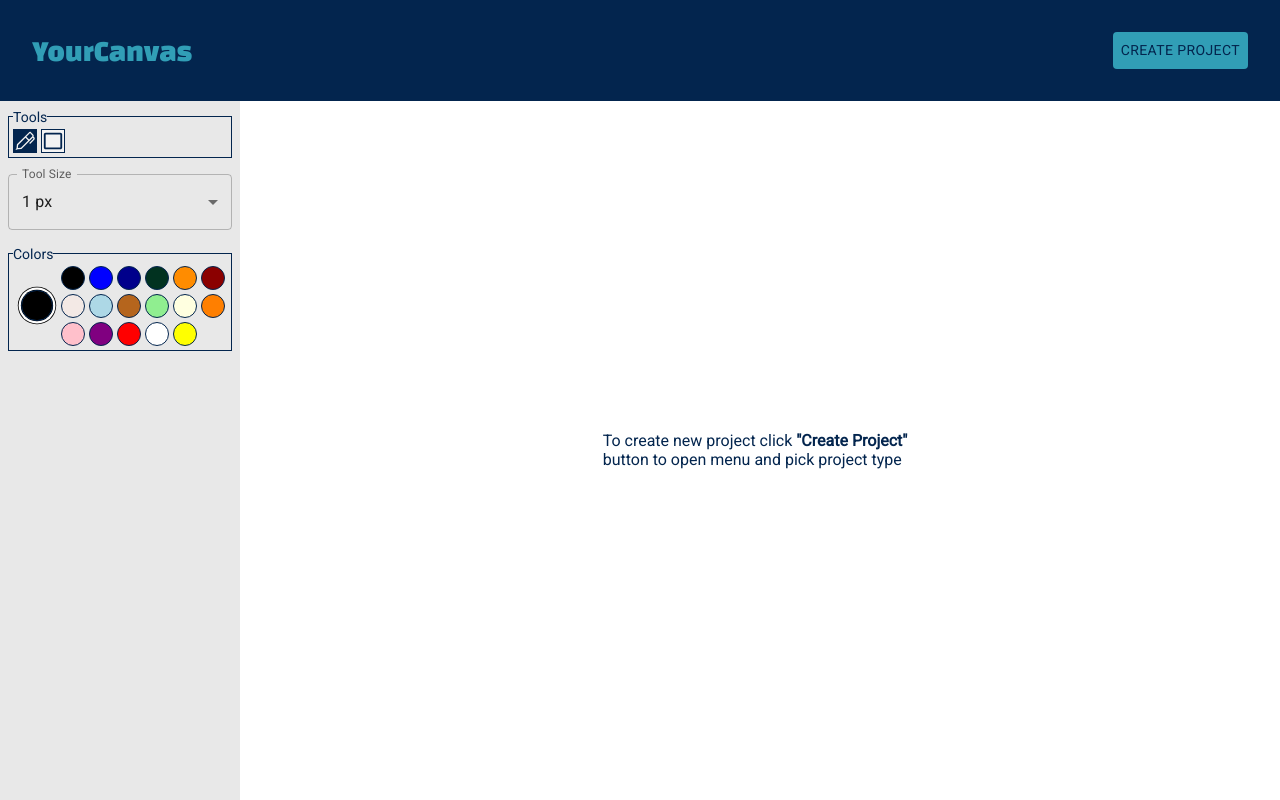
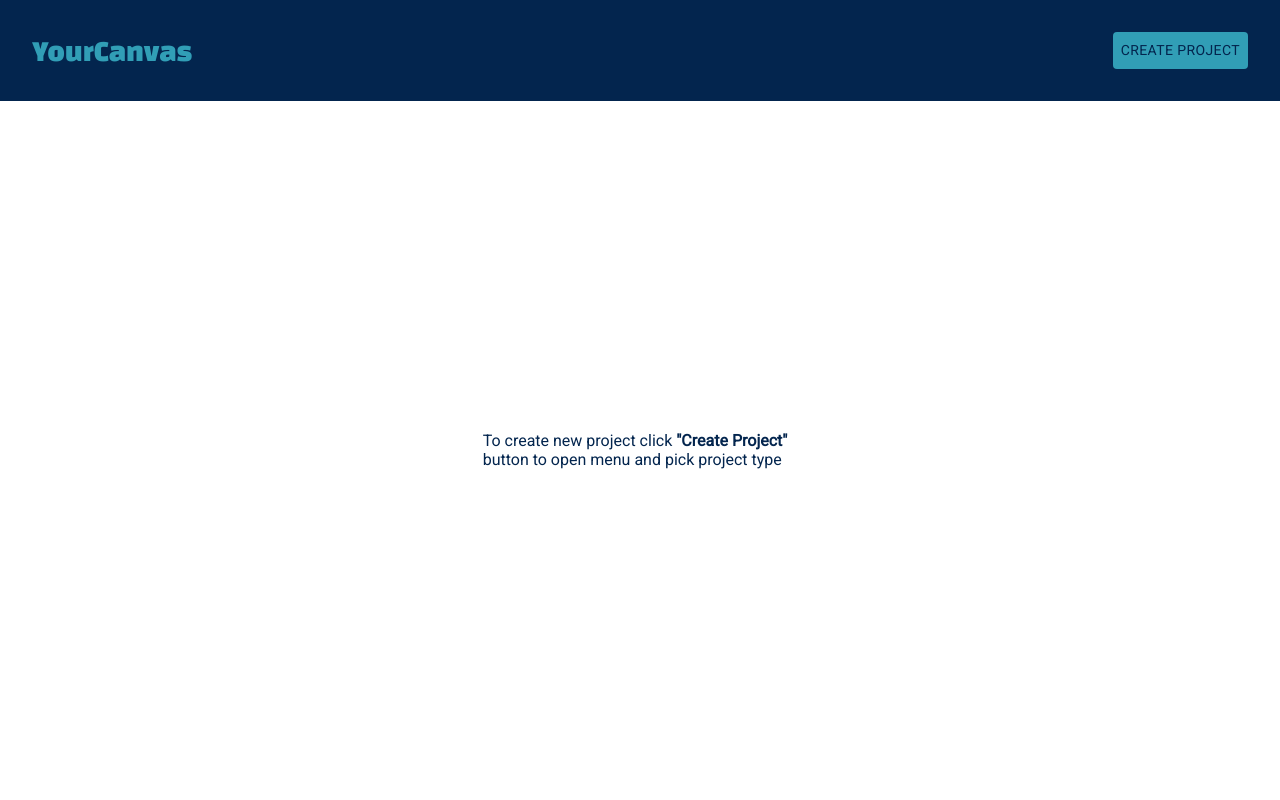
Before and after one commit to pawel975/YourCanvas, a React (Vite) app: page / in a window 1280 px wide. Built offline with nearby package versions, Linux system fonts and the light colour scheme.

Commit message:
tool bar shows on project init

```diff
--- a/src/App.tsx
+++ b/src/App.tsx
@@ -3,13 +3,16 @@ import Main from './pages/Main/Main';
 import NavBar from './layouts/NavBar/NavBar';
 import ToolBar from './layouts/ToolBar/ToolBar';
 import React from 'react';
+import { useAppSelector } from './redux/hooks';
 
 const App: React.FC = () => {
+  const projectType = useAppSelector((state) => state.createNewProjectButton.projectType);
+
   return (
     <div className="app">
       <NavBar />
       <div className="app__creator-wrapper">
-        <ToolBar />
+        {projectType !== 'blank' && <ToolBar />}
         <Main />
       </div>
     </div>
--- a/src/layouts/ToolBar/ToolBar.css
+++ b/src/layouts/ToolBar/ToolBar.css
@@ -1,4 +1,5 @@
 .tool-bar {
+  transition: 1s ease-in-out;
   padding: 0.5rem;
   position: relative;
   left: 0;
@@ -10,4 +11,14 @@
   align-items: start;
   gap: 1rem;
   flex-shrink: 0;
+  animation: toolBarAppear 1s;
 }
+
+@keyframes toolBarAppear {
+  0% {
+    left: -20%;
+  }
+  100% {
+    left: 0%;
+  }
+}
```
